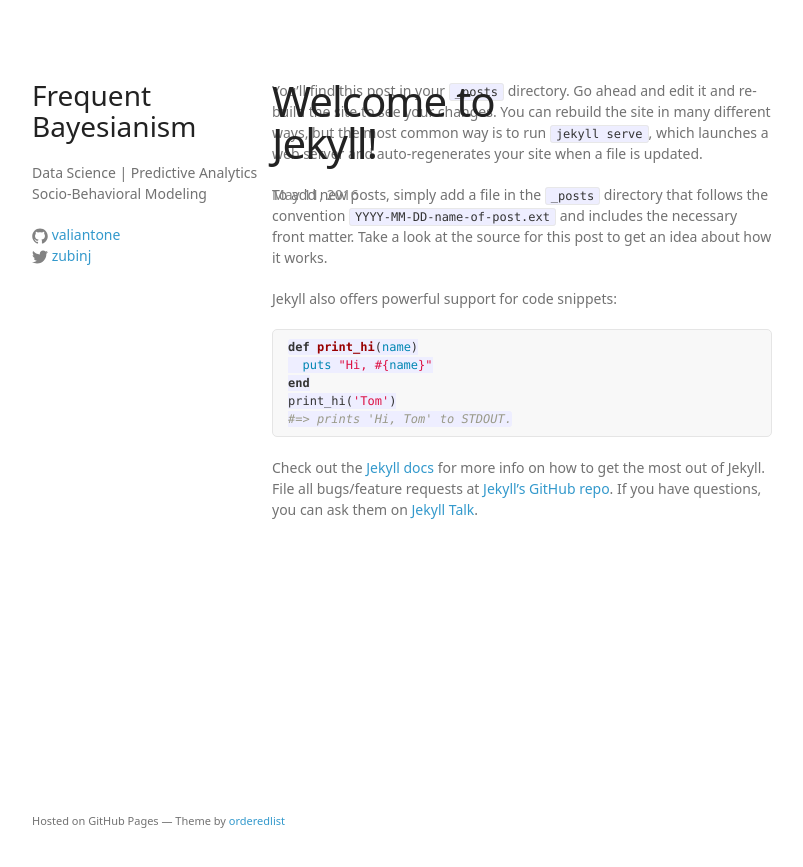
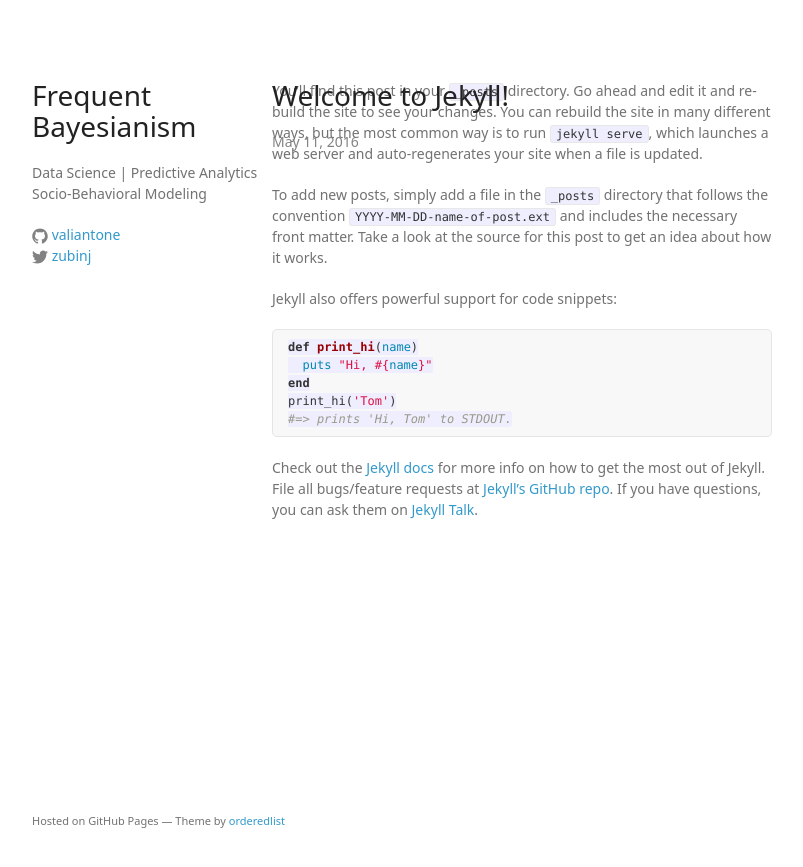
Before and after one commit to valiantone/valiantone.github.io, a Jekyll site: the page built from _posts/2016-05-11-welcome-to-jekyll.markdown, in a window 1280 px wide. Shown: the top 867 px of the page, without its empty margins (238-1041 px from the left). Built offline with Jekyll 4.4.1, drawn with Linux system fonts in a browser that asks for light colours; some web fonts are replaced.

Commit message:
modifying weird floating headings in posts

```diff
--- a/_layouts/post.html
+++ b/_layouts/post.html
@@ -1,10 +1,11 @@
 ---
 layout: default
+published: true
 ---
 <article class="post" itemscope itemtype="http://schema.org/BlogPosting">
 
   <header class="post-header">
-    <h1 class="post-title" itemprop="name headline">{{ page.title }}</h1>
+    <h1>{{ page.title }}</h1>
     <p class="post-meta"><time datetime="{{ page.date | date_to_xmlschema }}" itemprop="datePublished">{{ page.date | date: "%b %-d, %Y" }}</time>{% if page.author %} • <span itemprop="author" itemscope itemtype="http://schema.org/Person"><span itemprop="name">{{ page.author }}</span></span>{% endif %}</p>
   </header>
 
```
